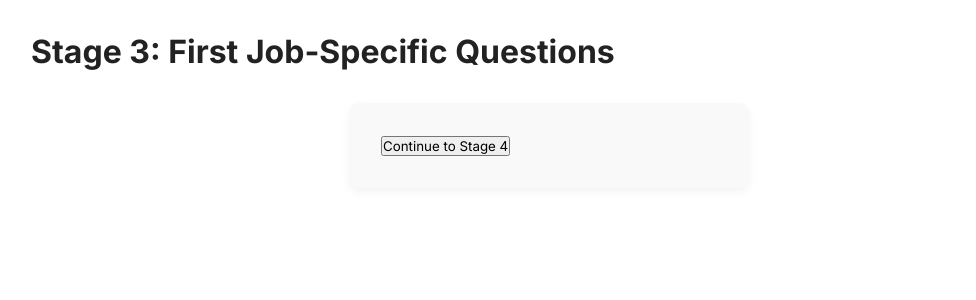
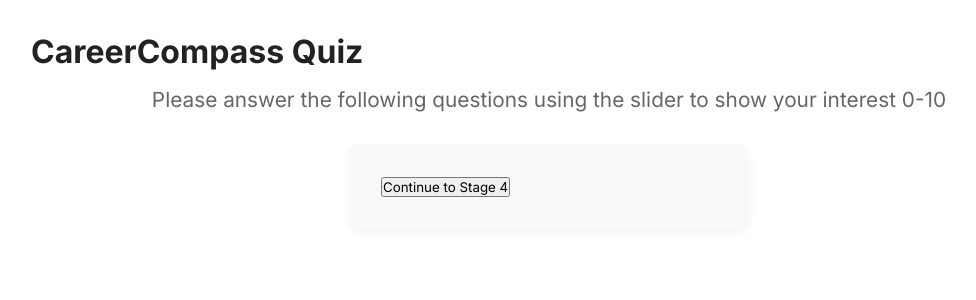
Before and after one commit to damien11zhang/CITS3403-Group-Project, a Flask app: page /quiz3 in a window 1280 px wide. Shown: the part 52-352 px from the top of the page, without its empty margins (91-1067 px from the left). Run offline with Flask 3, Linux system fonts and the light colour scheme; the visitor is signed in with stand-in values (Sample User, id 1); data comes from the database, SQL or seed files in the repository; both versions use the stored data as it was after the commit.

Commit message:
adjusted quiz section format

```diff
--- a/project/templates/quiz.html
+++ b/project/templates/quiz.html
@@ -3,8 +3,8 @@
 
 {% block content %}
 <div class="quiz-page-wrapper">
-  <h1 class="quiz-heading">CareerCompas</h1>
-  <h2 class="subheading">Interest and Career Test</h2>
+  <h1 class="quiz-heading">CareerCompass</h1>
+  <h2 class="subheading">Interest and Career Quiz</h2>
 
   <div class="intro-banner vertical-banner">
     <div class="intro-card">
--- a/project/templates/quiz2.html
+++ b/project/templates/quiz2.html
@@ -3,7 +3,8 @@
 {% block title %}Quiz Stage 2{% endblock %}
 
 {% block content %}
-<h1 class="text-center">Stage 2: Subgroup Questions</h1>
+<h1 class="text-center">CareerCompass Quiz</h1>
+<h2 class="subheading">Please answer the following questions using the slider to show your interest 0-10</h2>
 <form method="POST" action="{{ url_for('quiz2') }}">
     {% for subgroup in subgroups %}
         <div class="section text-center">
--- a/project/templates/quiz3.html
+++ b/project/templates/quiz3.html
@@ -2,10 +2,11 @@
 {% block title %}Quiz Stage 3{% endblock %}
 
 {% block content %}
-<h1>Stage 3: First Job-Specific Questions</h1>
+<h1 class="text-center">CareerCompass Quiz</h1>
+<h2 class="subheading">Please answer the following questions using the slider to show your interest 0-10</h2>
 <form method="POST" action="{{ url_for('quiz3') }}">
     {% for job in jobs %}
-        <div class="job-block">
+        <div class="section text-center">
             <p>{{ job.question_1 }}</p>
             <div class="slider-group">
                 <label for="job_q1_{{ job.id }}">Your Interest Level</label>
--- a/project/templates/quiz4.html
+++ b/project/templates/quiz4.html
@@ -3,10 +3,11 @@
 {% block title %}Quiz Stage 4{% endblock %}
 
 {% block content %}
-<h1>Stage 4: Second Job-Specific Questions</h1>
+<h1 class="text-center">CareerCompass Quiz</h1>
+<h2 class="subheading">Please answer the following questions using the slider to show your interest 0-10</h2>
 <form method="POST" action="{{ url_for('quiz4') }}">
     {% for job in jobs %}
-        <div class="job-block">
+        <div class="section text-center">
             <p>{{ job.question_2 }}</p>
             <div class="slider-group">
                 <label for="job_q2_{{ job.id }}">Your Interest Level</label>
```
Also changed, not shown: project/instance/career_quiz.db.
